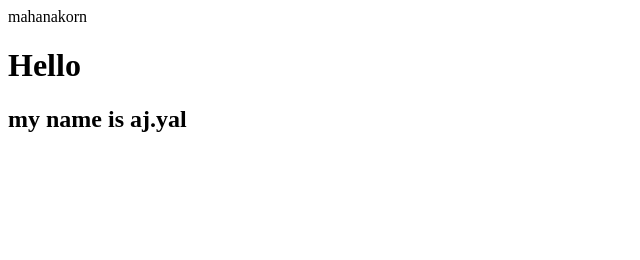
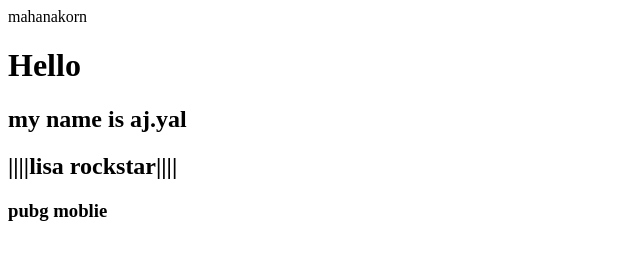
Before and after one commit to Yewlnw/Lab2_1, a plain HTML site: page index.html in a window 1280 px wide. Shown: the whole page, without its empty margins (0-640 px from the left). Drawn offline with Linux system fonts and the light colour scheme.

Commit message:
Update index.html

```diff
--- a/index.html
+++ b/index.html
@@ -3,5 +3,8 @@
     <body>
         <h1>Hello</h1>
         <h2>my name is aj.yal </h2>
+
+        <h2>||||lisa rockstar||||</h2>
+        <h3>pubg moblie</h3>
     </body>
     </html>
```
